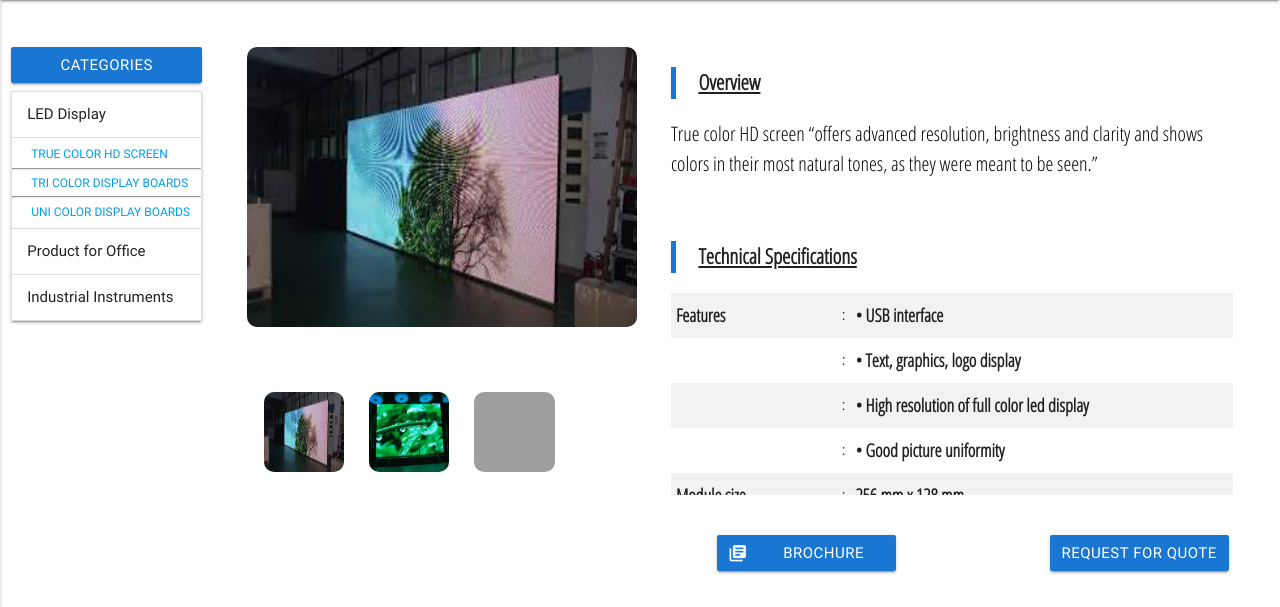
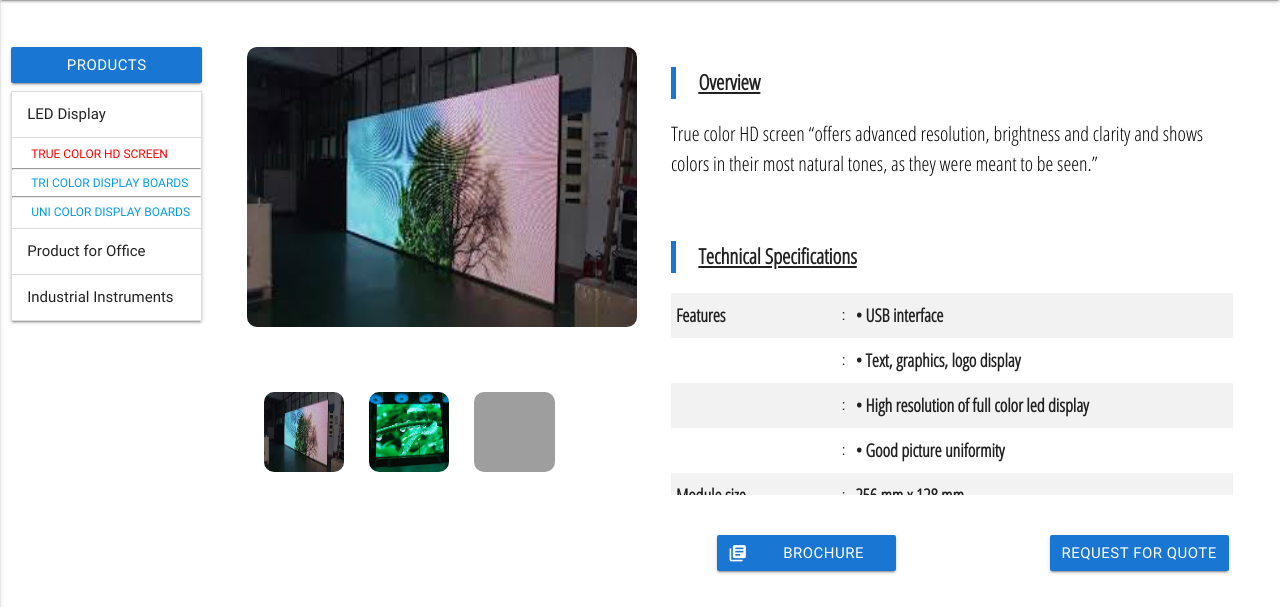
Before and after one commit to abhishek-8/electromed, a PHP site: page /products.php?id=true_color_display&type=1 in a window 1280 px wide. Shown: the part 126-733 px from the top of the page. Run offline with PHP 8.4, Linux system fonts and the light colour scheme; some libraries are stand-ins or nearby versions; grey boxes are pictures that could not be loaded.

Commit message:
dynamic list tab

```diff
--- a/products.php
+++ b/products.php
@@ -192,55 +192,55 @@ $link='product_list.php?id=Industrial_Instruments&num=10';
     <div class="row">
       <div class="col l2 m2 s12">
         <br>
-        <a href="#!" class="btn blue darken-2 category-btn" style="width:100%" onclick="Materialize.showStaggeredList('#staggered-test')">Categories</a>
+        <a href="#!" class="btn blue darken-2 category-btn" style="width:100%" onclick="Materialize.showStaggeredList('#staggered-test')">Products</a>
         <ul id="staggered-test" class="collapsible" data-collapsible="accordion">
           <li style="opacity: 0;">
-            <div class="collapsible-header active">LED Display</div>
+            <div class="collapsible-header <?php if($type==1) echo 'active'; ?>">LED Display</div>
             <div class="collapsible-body container-fluid" style="line-height:72%;"><br>
-              <a href="products.php?id=true_color_display&type=1" style="font-size:12px;padding-left:10%">TRUE COLOR HD SCREEN</a><br>
+              <a href="products.php?id=true_color_display&type=1" style="font-size:12px;padding-left:10%;<?php if($x=='true_color_display') echo 'color:red'; ?>">TRUE COLOR HD SCREEN</a><br>
               <hr>
-              <a href="products.php?id=tri_color_display&type=1" style="font-size:12px;padding-left:10%">TRI COLOR DISPLAY BOARDS</a><br>
+              <a href="products.php?id=tri_color_display&type=1" style="font-size:12px;padding-left:10%;<?php if($x=='tri_color_display') echo 'color:red'; ?>">TRI COLOR DISPLAY BOARDS</a><br>
               <hr>
-              <a href="products.php?id=uni_color_display&type=1" style="font-size:12px;padding-left:10%">UNI COLOR DISPLAY BOARDS</a><br><br>
+              <a href="products.php?id=uni_color_display&type=1" style="font-size:12px;padding-left:10%;<?php if($x=='uni_color_display') echo 'color:red'; ?>">UNI COLOR DISPLAY BOARDS</a><br><br>
 
             </div>
           </li>
           <li style="opacity: 0;">
-            <div class="collapsible-header">Product for Office</div>
+            <div class="collapsible-header <?php if($type==2) echo 'active'; ?>">Product for Office</div>
             <div class="collapsible-body container-fluid" style="line-height:72%;"><br>
 
-              <a href="products.php?id=token&type=2" style="font-size:12px;padding-left:10%">TOKEN DISPLAY</a><br>
+              <a href="products.php?id=token&type=2" style="font-size:12px;padding-left:10%;<?php if($x=='token') echo 'color:red'; ?>">TOKEN DISPLAY</a><br>
               <hr>
-              <a href="products.php?id=digital_clock&type=2" style="font-size:12px;padding-left:10%">DIGITAL CLOCKS</a><br>
+              <a href="products.php?id=digital_clock&type=2" style="font-size:12px;padding-left:10%;<?php if($x=='digital_clock') echo 'color:red'; ?>">DIGITAL CLOCKS</a><br>
               <hr>
-              <a href="products.php?id=interest_rate_display_board&type=2" style="font-size:12px;padding-left:10%">INTEREST RATE DISPLAY BOARD</a><br>
+              <a href="products.php?id=interest_rate_display_board&type=2" style="font-size:12px;padding-left:10%;<?php if($x=='interest_rate_display_board') echo 'color:red'; ?>">INTEREST RATE DISPLAY BOARD</a><br>
               <hr>
-              <a href="products.php?id=scrolling_display&type=2" style="font-size:12px;padding-left:10%">SCROLLING DISPLAY</a><br><br>
+              <a href="products.php?id=scrolling_display&type=2" style="font-size:12px;padding-left:10%;<?php if($x=='scrolling_display') echo 'color:red'; ?>">SCROLLING DISPLAY</a><br><br>
             </div>
 
           </li>
           <li style="opacity: 0;">
-            <div class="collapsible-header">Industrial Instruments</div>
+            <div class="collapsible-header <?php if($type==4) echo 'active'; ?>">Industrial Instruments</div>
             <div class="collapsible-body container-fluid" style="line-height:72%;"><br>
-              <a href="products.php?id=flow_monitor&type=4" style="font-size:12px;padding-left:10%">FLOW MONITOR</a><br>
+              <a href="products.php?id=flow_monitor&type=4" style="font-size:12px;padding-left:10%;<?php if($x=='flow_monitor') echo 'color:red'; ?>">FLOW MONITOR</a><br>
               <hr>
-              <a href="products.php?id=lfm&type=4" style="font-size:12px;padding-left:10%">LINE FREQUENCY MONITOR</a><br>
+              <a href="products.php?id=lfm&type=4" style="font-size:12px;padding-left:10%;<?php if($x=='lfm') echo 'color:red'; ?>">LINE FREQUENCY MONITOR</a><br>
               <hr>
-              <a href="products.php?id=megawatt_panel&type=4" style="font-size:12px;padding-left:10%">MEGA WATT PANEL</a><br>
+              <a href="products.php?id=megawatt_panel&type=4" style="font-size:12px;padding-left:10%;<?php if($x=='megawatt_panel') echo 'color:red'; ?>">MEGA WATT PANEL</a><br>
               <hr>
-              <a href="products.php?id=process_indicator&type=4" style="font-size:12px;padding-left:10%">PROCESS INDICATORS</a><br>
+              <a href="products.php?id=process_indicator&type=4" style="font-size:12px;padding-left:10%;<?php if($x=='process_indicator') echo 'color:red'; ?>">PROCESS INDICATORS</a><br>
               <hr>
-              <a href="products.php?id=ph_meter&type=4" style="font-size:12px;padding-left:10%">PH METER</a><br>
+              <a href="products.php?id=ph_meter&type=4" style="font-size:12px;padding-left:10%;<?php if($x=='ph_meter') echo 'color:red'; ?>">PH METER</a><br>
               <hr>
-              <a href="products.php?id=tachometer&type=4" style="font-size:12px;padding-left:10%">TACHOMETER</a><br>
+              <a href="products.php?id=tachometer&type=4" style="font-size:12px;padding-left:10%;<?php if($x=='tachometer') echo 'color:red'; ?>">TACHOMETER</a><br>
               <hr>
-              <a href="products.php?id=temp_cont&type=4" style="font-size:12px;padding-left:10%">TEMPERATURE CONTROLLER</a><br>
+              <a href="products.php?id=temp_cont&type=4" style="font-size:12px;padding-left:10%;<?php if($x=='temp_cont') echo 'color:red'; ?>">TEMPERATURE CONTROLLER</a><br>
               <hr>
-              <a href="products.php?id=twilight_switches&type=4" style="font-size:12px;padding-left:10%">TWILIGHT SWITCHES</a><br>
+              <a href="products.php?id=twilight_switches&type=4" style="font-size:12px;padding-left:10%;<?php if($x=='twilight_switches') echo 'color:red'; ?>">TWILIGHT SWITCHES</a><br>
               <hr>
-              <a href="products.php?id=industrial_display&type=4" style="font-size:12px;padding-left:10%">INDUSTRIAL DISPLAY</a><br>
+              <a href="products.php?id=industrial_display&type=4" style="font-size:12px;padding-left:10%;<?php if($x=='industrial_display') echo 'color:red'; ?>">INDUSTRIAL DISPLAY</a><br>
               <hr>
-              <a href="products.php?id=wsm&type=4" style="font-size:12px;padding-left:10%">WEIGHING SCALE MONITOR</a><br><br>
+              <a href="products.php?id=wsm&type=4" style="font-size:12px;padding-left:10%;<?php if($x=='wsm') echo 'color:red'; ?>">WEIGHING SCALE MONITOR</a><br><br>
             </div>
           </li>
         </ul>
```
Also changed, not shown: product_list.php (+24 -24 lines), project_page.php (+27 -11 lines), projects.html (+8 -8 lines).
